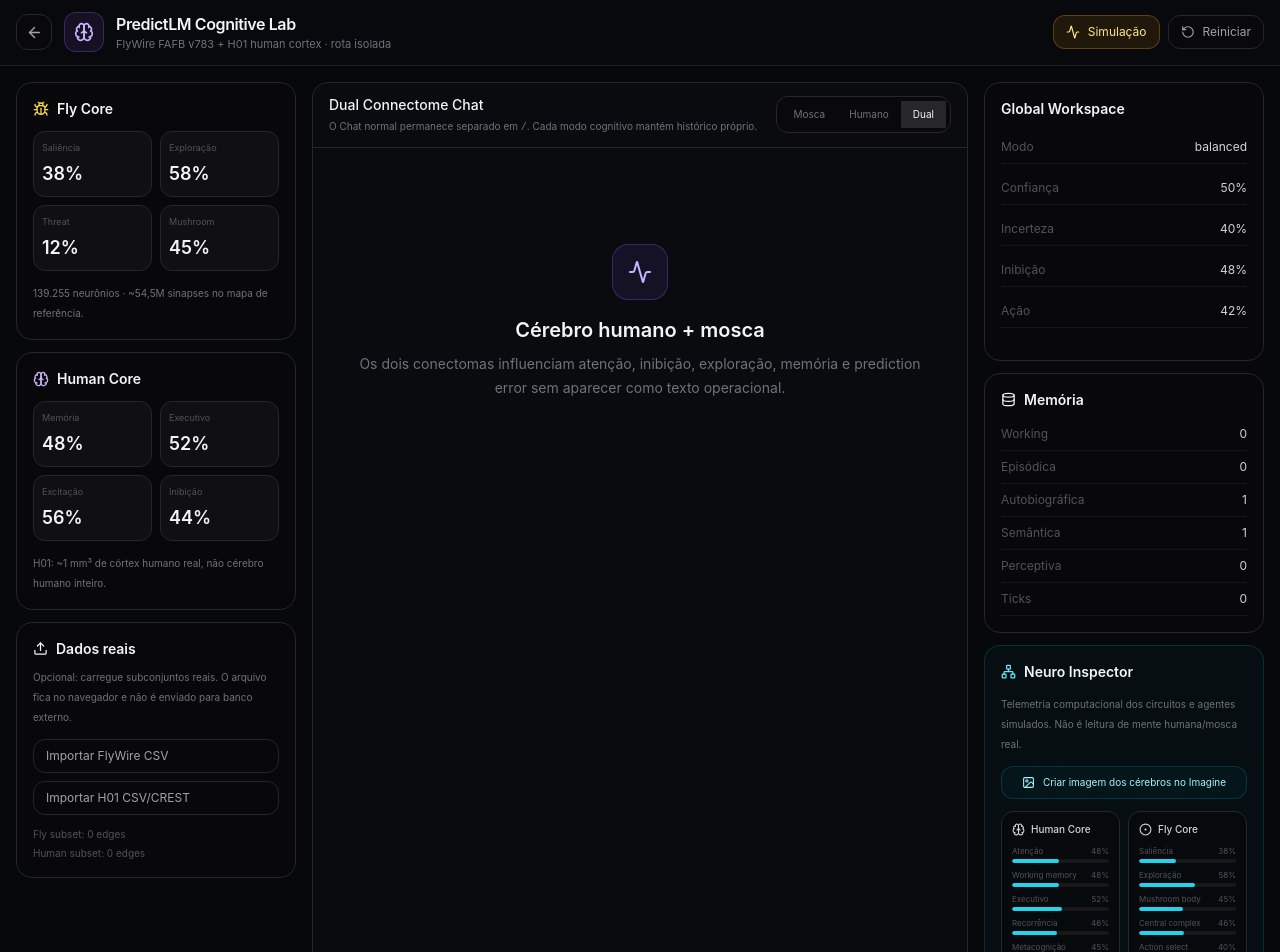
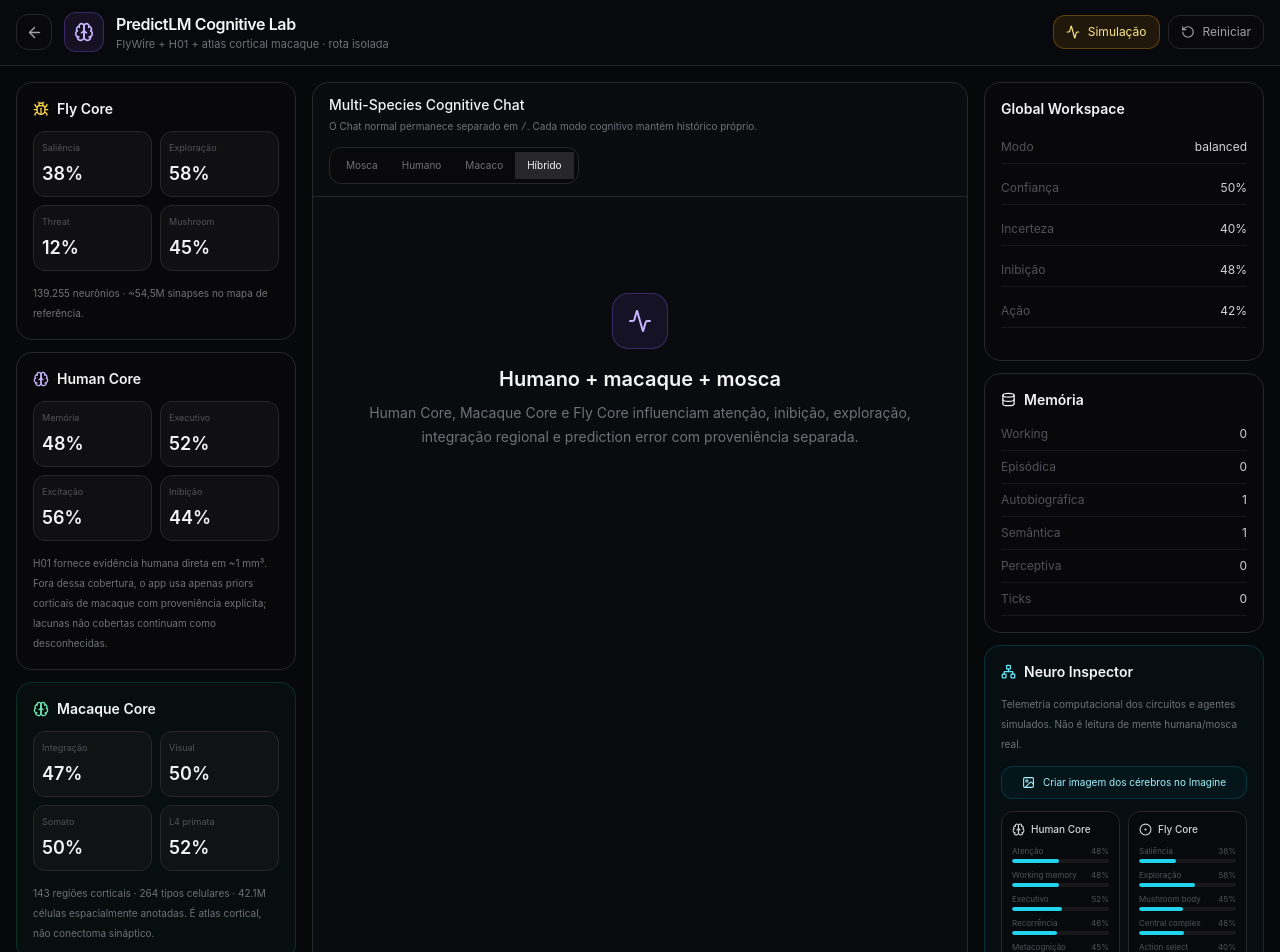
Before and after one commit to W2CAPITAL/PredictLm, a Next.js app: page /cognitive in a window 1280 px wide. Shown: the top 952 px of the page. Built offline with nearby package versions, Linux system fonts and the light colour scheme.

Commit message:
feat(cognitive): add Macaque Core mode and provenance UI

```diff
--- a/src/components/CognitiveLab.tsx
+++ b/src/components/CognitiveLab.tsx
@@ -18,12 +18,12 @@ import {
   parseH01EdgeSubsetCsv,
   summarizeConnectomeEdges
 } from '@/lib/cognitive/connectome-import';
-import {FLYWIRE_FAFB_V783,H01_HUMAN_CORTEX} from '@/lib/cognitive/connectome-provenance';
+import {FLYWIRE_FAFB_V783,H01_HUMAN_CORTEX,MACAQUE_CORTEX_SPATIAL_ATLAS} from '@/lib/cognitive/connectome-provenance';
 import {COGNITIVE_FUNCTIONAL_MAP} from '@/lib/cognitive/functional-map';
 import {CognitiveBrainInspector} from '@/components/CognitiveBrainInspector';
 
 type Msg={role:'user'|'assistant';content:string;status?:'partial'|'done'|'error'};
-export type CognitiveChatMode='dual'|'fly'|'human';
+export type CognitiveChatMode='dual'|'fly'|'human'|'macaque';
 const chatKey=(mode:CognitiveChatMode)=>'predictlm-cognitive-chat-v2-'+mode;
 
 function loadMessages(mode:CognitiveChatMode):Msg[]{
@@ -69,6 +69,10 @@ export function CognitiveLab({defaultMode='dual'}:{defaultMode?:CognitiveChatMod
     flyExplore:Math.round(state.fly.exploration*100),
     humanMemory:Math.round(state.human.workingMemory*100),
     humanExecutive:Math.round(state.human.executiveControl*100),
+    macaqueIntegration:Math.round(state.macaque.regionalIntegration*100),
+    macaqueVisual:Math.round(state.macaque.visualHierarchy*100),
+    macaqueSomato:Math.round(state.macaque.somatosensoryHierarchy*100),
+    macaqueL4:Math.round(state.macaque.primateSpecificL4*100),
     uncertainty:Math.round(state.workspace.uncertainty*100),
     confidence:Math.round(state.workspace.confidence*100),
     attention:Math.round((state.consciousAccess?.attention||0)*100),
@@ -94,8 +98,10 @@ export function CognitiveLab({defaultMode='dual'}:{defaultMode?:CognitiveChatMod
       const modeInstruction=mode==='fly'
         ? 'Você é a interface conversacional da Mosca Predict, guiada pelo Fly Core derivado do FlyWire FAFB v783. Fale como a agente Mosca quando útil, sem alegar ser uma mosca biológica real ou consciente.'
         : mode==='human'
-          ? 'Você é a interface do Human Core derivado do fragmento cortical H01. Não alegue cérebro humano completo ou consciência.'
-          : 'Você é o PredictLM Cognitive Lab em modo Dual Connectome.';
+          ? 'Você é a interface do Human Core: H01 humano direto + proxy cortical de macaque explicitamente marcado onde o H01 não tem cobertura ampla. Não alegue cérebro humano completo ou consciência.'
+          : mode==='macaque'
+            ? 'Você é a interface do PredictLM Macaque Core, baseada no atlas espacial/transcriptômico cortical de macaque. Não alegue que é um macaco real nem que o atlas é um conectoma sináptico.'
+            : 'Você é o PredictLM Cognitive Lab em modo multiespécies com Human Core, Macaque Core e Fly Core.';
       const call=puter.ai.chat([
         {
           role:'system',
@@ -264,7 +270,7 @@ export function CognitiveLab({defaultMode='dual'}:{defaultMode?:CognitiveChatMod
     setMode(next);
     setMessages(loadMessages(next));
     setProvider('');
-    setNotice(next==='fly'?'Chat da Mosca ativo.':next==='human'?'Human Core ativo.':'Modo Dual Connectome ativo.');
+    setNotice(next==='fly'?'Chat da Mosca ativo.':next==='human'?'Human Core híbrido humano↔macaque ativo.':next==='macaque'?'Macaque Core ativo.':'Modo cognitivo multiespécies ativo.');
   }
 
   function openFlySimulation(){
@@ -298,8 +304,8 @@ export function CognitiveLab({defaultMode='dual'}:{defaultMode?:CognitiveChatMod
         <div className="flex items-center gap-3">
           <div className="grid h-10 w-10 place-items-center rounded-xl border border-violet-500/30 bg-violet-500/10 text-violet-300"><Brain size={20}/></div>
           <div>
-            <div className="font-semibold tracking-tight">{mode==='fly'?'Mosca Predict · Fly Core':mode==='human'?'PredictLM · Human Core':'PredictLM Cognitive Lab'}</div>
-            <div className="text-[11px] text-zinc-500">{mode==='fly'?'FlyWire FAFB v783 · chat isolado da mosca':mode==='human'?'H01 human cortex · chat isolado':'FlyWire FAFB v783 + H01 human cortex · rota isolada'}</div>
+            <div className="font-semibold tracking-tight">{mode==='fly'?'Mosca Predict · Fly Core':mode==='human'?'PredictLM · Human Core':mode==='macaque'?'PredictLM · Macaque Core':'PredictLM Cognitive Lab'}</div>
+            <div className="text-[11px] text-zinc-500">{mode==='fly'?'FlyWire FAFB v783 · chat isolado da mosca':mode==='human'?'H01 humano + proxy cortical macaque · chat isolado':mode==='macaque'?'143 regiões · 264 tipos celulares · chat isolado':'FlyWire + H01 + atlas cortical macaque · rota isolada'}</div>
           </div>
         </div>
         <div className="ml-auto flex items-center gap-2">
@@ -331,7 +337,18 @@ export function CognitiveLab({defaultMode='dual'}:{defaultMode?:CognitiveChatMod
             <Metric label="Excitação" value={Math.round(state.human.excitation*100)}/>
             <Metric label="Inibição" value={Math.round(state.human.inhibition*100)}/>
           </div>
-          <p className="mt-3 text-[10px] leading-5 text-zinc-500">H01: ~1 mm³ de córtex humano real, não cérebro humano inteiro.</p>
+          <p className="mt-3 text-[10px] leading-5 text-zinc-500">H01 fornece evidência humana direta em ~1 mm³. Fora dessa cobertura, o app usa apenas priors corticais de macaque com proveniência explícita; lacunas não cobertas continuam como desconhecidas.</p>
+        </section>
+
+        <section className="rounded-2xl border border-emerald-500/20 bg-emerald-500/[0.035] p-4">
+          <div className="mb-3 flex items-center gap-2 text-sm font-semibold"><Brain size={16} className="text-emerald-300"/> Macaque Core</div>
+          <div className="grid grid-cols-2 gap-2 text-xs">
+            <Metric label="Integração" value={metrics.macaqueIntegration}/>
+            <Metric label="Visual" value={metrics.macaqueVisual}/>
+            <Metric label="Somato" value={metrics.macaqueSomato}/>
+            <Metric label="L4 primata" value={metrics.macaqueL4}/>
+          </div>
+          <p className="mt-3 text-[10px] leading-5 text-zinc-500">{MACAQUE_CORTEX_SPATIAL_ATLAS.regions} regiões corticais · {MACAQUE_CORTEX_SPATIAL_ATLAS.cellTypes} tipos celulares · {(MACAQUE_CORTEX_SPATIAL_ATLAS.spatialCells/1000000).toFixed(1)}M células espacialmente anotadas. É atlas cortical, não conectoma sináptico.</p>
         </section>
 
         <section className="rounded-2xl border border-zinc-800 bg-zinc-950/70 p-4">
@@ -356,21 +373,22 @@ export function CognitiveLab({defaultMode='dual'}:{defaultMode?:CognitiveChatMod
         <div className="border-b border-zinc-800 px-4 py-3">
           <div className="flex flex-wrap items-center justify-between gap-3">
             <div>
-              <div className="text-sm font-medium">{mode==='fly'?'Chat da Mosca':mode==='human'?'Human Core Chat':'Dual Connectome Chat'}</div>
+              <div className="text-sm font-medium">{mode==='fly'?'Chat da Mosca':mode==='human'?'Human Core Chat':mode==='macaque'?'Macaque Core Chat':'Multi-Species Cognitive Chat'}</div>
               <div className="mt-1 text-[10px] text-zinc-500">O Chat normal permanece separado em <code>/</code>. Cada modo cognitivo mantém histórico próprio.</div>
             </div>
             <div className="flex rounded-xl border border-zinc-800 bg-zinc-950 p-1 text-[10px]">
               <button onClick={()=>switchMode('fly')} className={'rounded-lg px-3 py-1.5 '+(mode==='fly'?'bg-amber-500/15 text-amber-200':'text-zinc-500')}>Mosca</button>
               <button onClick={()=>switchMode('human')} className={'rounded-lg px-3 py-1.5 '+(mode==='human'?'bg-violet-500/15 text-violet-200':'text-zinc-500')}>Humano</button>
-              <button onClick={()=>switchMode('dual')} className={'rounded-lg px-3 py-1.5 '+(mode==='dual'?'bg-zinc-800 text-zinc-100':'text-zinc-500')}>Dual</button>
+              <button onClick={()=>switchMode('macaque')} className={'rounded-lg px-3 py-1.5 '+(mode==='macaque'?'bg-emerald-500/15 text-emerald-200':'text-zinc-500')}>Macaco</button>
+              <button onClick={()=>switchMode('dual')} className={'rounded-lg px-3 py-1.5 '+(mode==='dual'?'bg-zinc-800 text-zinc-100':'text-zinc-500')}>Híbrido</button>
             </div>
           </div>
         </div>
         <div className="flex-1 space-y-4 overflow-y-auto p-4">
           {!messages.length&&<div className="mx-auto max-w-xl py-20 text-center">
             <div className="mx-auto mb-4 grid h-14 w-14 place-items-center rounded-2xl border border-violet-500/30 bg-violet-500/10 text-violet-300"><Activity/></div>
-            <h1 className="text-xl font-semibold">{mode==='fly'?'Converse com a Mosca Predict':mode==='human'?'Converse com o Human Core':'Cérebro humano + mosca'}</h1>
-            <p className="mt-2 text-sm leading-6 text-zinc-500">{mode==='fly'?'A resposta é controlada prioritariamente pelo Fly Core: saliência, exploração, ameaça, mushroom body, central complex e action selection.':mode==='human'?'A resposta é controlada prioritariamente pelo Human Core H01: memória de trabalho, recorrência, controle executivo e metacognição.':'Os dois conectomas influenciam atenção, inibição, exploração, memória e prediction error sem aparecer como texto operacional.'}</p>
+            <h1 className="text-xl font-semibold">{mode==='fly'?'Converse com a Mosca Predict':mode==='human'?'Converse com o Human Core':mode==='macaque'?'Converse com o Macaque Core':'Humano + macaque + mosca'}</h1>
+            <p className="mt-2 text-sm leading-6 text-zinc-500">{mode==='fly'?'A resposta é controlada prioritariamente pelo Fly Core: saliência, exploração, ameaça, mushroom body, central complex e action selection.':mode==='human'?'A resposta usa H01 como evidência humana direta e o Macaque Core somente como proxy cortical de primata onde a cobertura humana é incompleta.':mode==='macaque'?'A resposta usa o atlas cortical de macaque: organização regional, camadas, tipos celulares e hierarquias visual/somatossensorial.':'Human Core, Macaque Core e Fly Core influenciam atenção, inibição, exploração, integração regional e prediction error com proveniência separada.'}</p>
           </div>}
           {messages.map((m,i)=><div key={i} className={m.role==='user'?'flex justify-end':'flex justify-start'}>
             <div className={m.role==='user'
@@ -387,7 +405,7 @@ export function CognitiveLab({defaultMode='dual'}:{defaultMode?:CognitiveChatMod
               value={input}
               onChange={e=>setInput(e.target.value)}
               onKeyDown={e=>{if(e.key==='Enter'&&!e.shiftKey){e.preventDefault();void send()}}}
-              placeholder={mode==='fly'?'Fale com a Mosca Predict...':mode==='human'?'Fale com o Human Core...':'Converse com o modo cognitivo...'}
+              placeholder={mode==='fly'?'Fale com a Mosca Predict...':mode==='human'?'Fale com o Human Core...':mode==='macaque'?'Fale com o Macaque Core...':'Converse com o modo cognitivo...'}
               rows={1}
               className="max-h-40 min-h-12 flex-1 resize-none bg-transparent px-3 py-3 text-sm outline-none placeholder:text-zinc-600"
             />
@@ -460,7 +478,7 @@ export function CognitiveLab({defaultMode='dual'}:{defaultMode?:CognitiveChatMod
         </section>
 
         <section className="rounded-2xl border border-amber-500/20 bg-amber-500/5 p-4 text-[10px] leading-5 text-amber-100/60">
-          Este laboratório usa mapas reais como referência computacional, mas não é uma simulação biológica completa e não demonstra consciência. FlyWire é cérebro inteiro de mosca; H01 é apenas um fragmento cortical humano.
+          Este laboratório usa dados reais como referência computacional, mas não é uma simulação biológica completa e não demonstra consciência. FlyWire é conectoma de cérebro inteiro de mosca; H01 é um fragmento cortical humano; o atlas macaque cobre córtex em escala celular/transcriptômica e entra apenas como proxy de primata, nunca como medição humana.
         </section>
 
         {notice&&<section className="rounded-2xl border border-violet-500/20 bg-violet-500/5 p-3 text-xs leading-5 text-violet-200">{notice}</section>}
```
